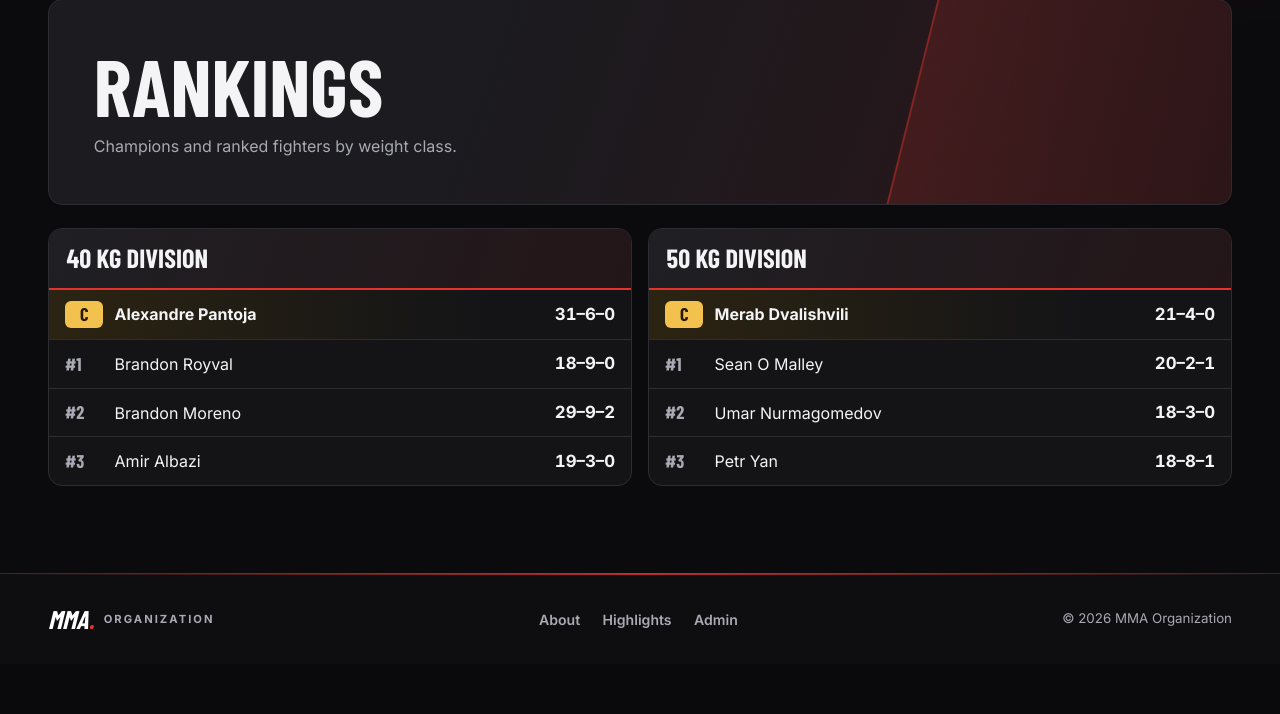
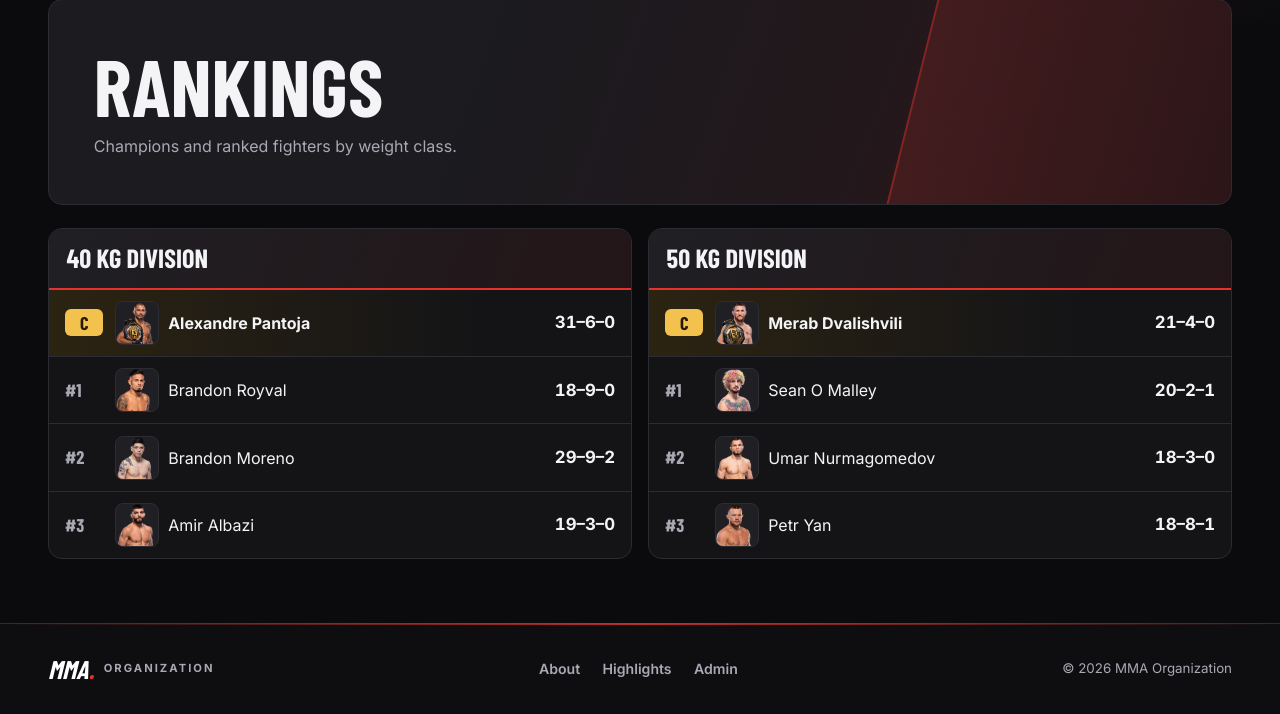
Before and after one commit to zara21/mma_organization, a PHP site: page /views/ranking.php in a window 1280 px wide. Shown: the part 136-850 px from the top of the page. Before the commit the page ends 766 px from the top, so only its background shows below. Run offline with PHP 8.4, Linux system fonts and the light colour scheme; data comes from the database, SQL or seed files in the repository; some web fonts are replaced.

Commit message:
Show fighter portraits in rankings

```diff
--- a/assets/css/site.css
+++ b/assets/css/site.css
@@ -250,6 +250,9 @@ textarea { resize: vertical; line-height: 1.55; }
 .rank-list li:has(.champion) { background: linear-gradient(90deg, var(--gold-soft), transparent 75%); font-weight: 700; }
 .rank-list li:last-child { border-bottom: 0; }
 .rank-list a:hover, td a:hover { color: var(--accent); text-decoration: underline; }
+.rank-fighter { display: flex; align-items: center; gap: .6rem; min-width: 0; overflow-wrap: anywhere; }
+.rank-portrait { display: grid; flex: 0 0 auto; width: clamp(2.25rem, 10vw, 2.75rem); aspect-ratio: 1; overflow: hidden; place-items: center; border: 1px solid var(--line); border-radius: 8px; background: var(--raised); color: var(--muted); font-size: .75rem; font-weight: 750; }
+.rank-portrait img { width: 100%; height: 100%; object-fit: cover; object-position: center top; }
 .rank-position { color: var(--muted); font: 700 1.15rem/1 var(--display); }
 .rank-position.champion { padding: .28rem 0; border-radius: 6px; background: var(--gold); color: #241a00; text-align: center; }
 
--- a/views/ranking.php
+++ b/views/ranking.php
@@ -18,13 +18,23 @@ pageStart('Rankings', 'Rankings');
                 <h2><?= h($class['name']) ?><?= is_numeric($class['name']) ? ' kg division' : '' ?></h2>
                 <ul class="rank-list">
                     <?php foreach ($fighters as $fighter): ?>
+                        <?php $photo = media($fighter['photo'], ''); ?>
                         <li>
                             <?php if ((int) $fighter['ranking'] === 0): ?>
                                 <span class="rank-position champion" aria-label="Champion" title="Champion">C</span>
                             <?php else: ?>
                                 <span class="rank-position">#<?= (int) $fighter['ranking'] ?></span>
                             <?php endif; ?>
-                            <a href="<?= detailUrl('fighter', $fighter) ?>"><?= h($fighter['name']) ?></a>
+                            <a class="rank-fighter" href="<?= detailUrl('fighter', $fighter) ?>">
+                                <span class="rank-portrait" aria-hidden="true">
+                                    <?php if ($photo): ?>
+                                        <img src="<?= h($photo) ?>" alt="" loading="lazy" width="44" height="44">
+                                    <?php else: ?>
+                                        <?= h(fighterInitials((string) $fighter['name'])) ?>
+                                    <?php endif; ?>
+                                </span>
+                                <span><?= h($fighter['name']) ?></span>
+                            </a>
                             <span class="record"><?= h(record($fighter)) ?></span>
                         </li>
                     <?php endforeach; ?>
```
